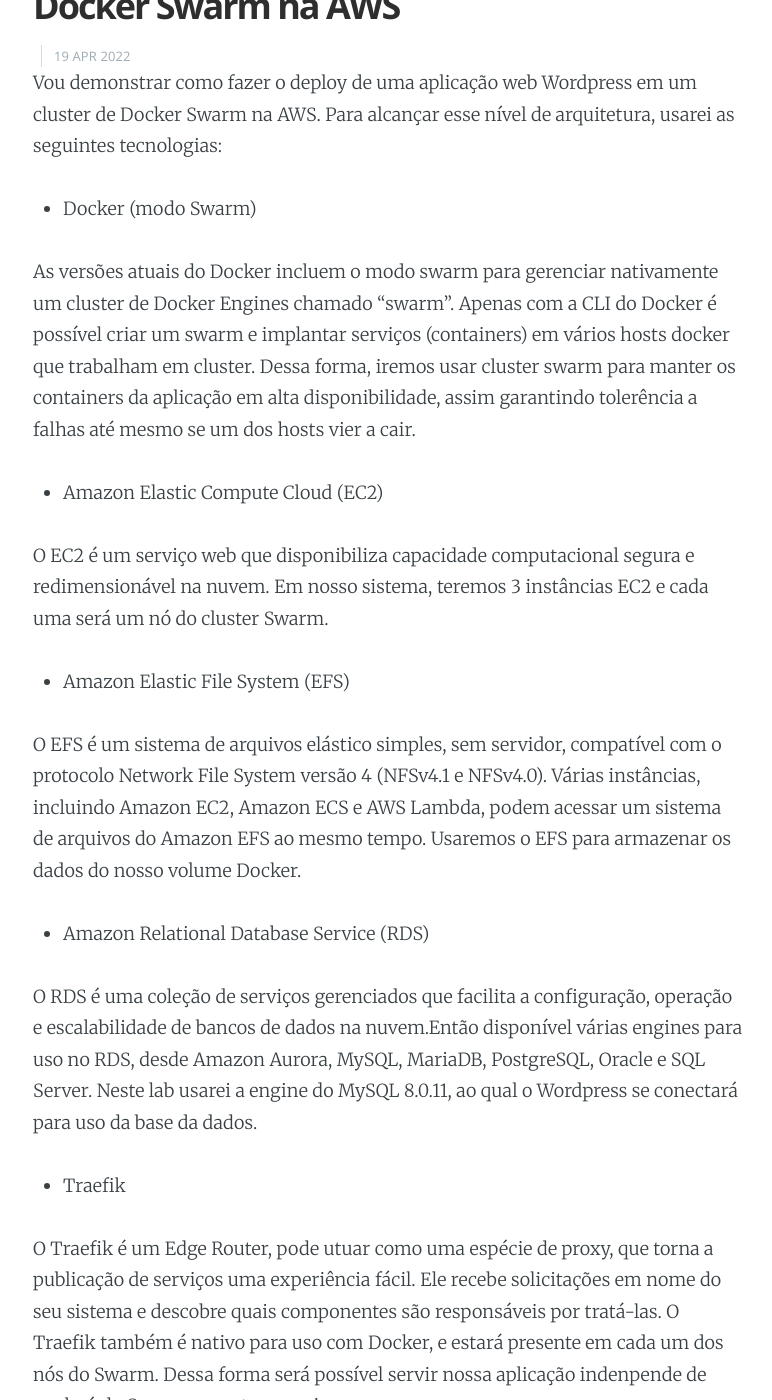
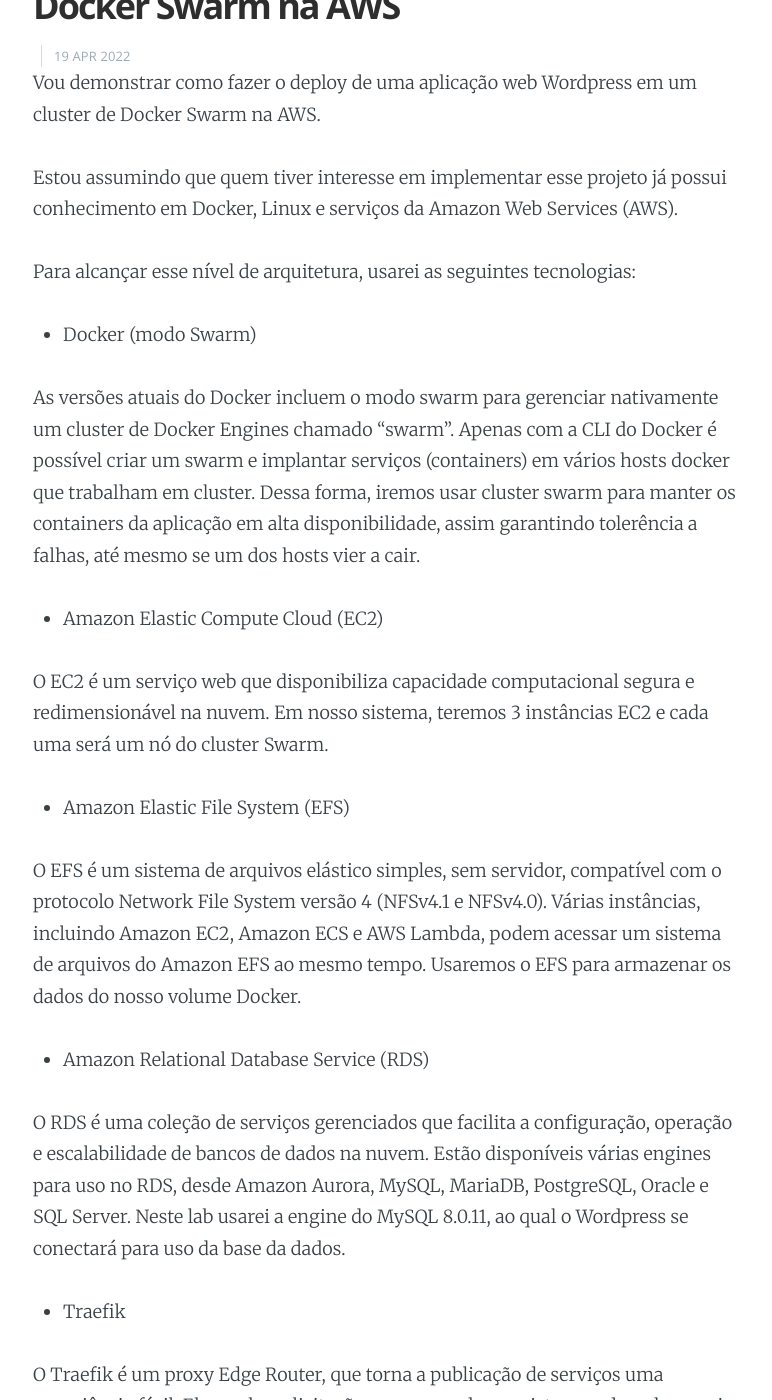
Before and after one commit to kessix/kessix.github.io, a Jekyll site: the page built from _posts/2022-04-19-deploy-app-dockerswarm-aws.md, in a window 1280 px wide and 1400 px high, scrolled down 234 px. Shown: the whole window, without its empty margins (252-1024 px from the left). Built offline with Jekyll 4.4.1, drawn with Linux system fonts in a browser that asks for light colours; some of the changed text lies outside the part shown.

Commit message:
post webapp

````diff
--- a/_posts/2022-04-19-deploy-app-dockerswarm-aws.md
+++ b/_posts/2022-04-19-deploy-app-dockerswarm-aws.md
@@ -6,11 +6,14 @@
 ---
 
 Vou demonstrar como fazer o deploy de uma aplicação web Wordpress em um cluster de Docker Swarm na AWS.
+
+Estou assumindo que quem tiver interesse em implementar esse projeto já possui conhecimento em Docker, Linux e serviços da Amazon Web Services (AWS).
+
 Para alcançar esse nível de arquitetura, usarei as seguintes tecnologias:
 
 - Docker (modo Swarm)
 
-As versões atuais do Docker incluem o modo swarm para gerenciar nativamente um cluster de Docker Engines chamado "swarm". Apenas com a CLI do Docker é possível criar um swarm e implantar serviços (containers) em vários hosts docker que trabalham em cluster. Dessa forma, iremos usar cluster swarm para manter os containers da aplicação em alta disponibilidade, assim garantindo tolerência a falhas até mesmo se um dos hosts vier a cair.
+As versões atuais do Docker incluem o modo swarm para gerenciar nativamente um cluster de Docker Engines chamado "swarm". Apenas com a CLI do Docker é possível criar um swarm e implantar serviços (containers) em vários hosts docker que trabalham em cluster. Dessa forma, iremos usar cluster swarm para manter os containers da aplicação em alta disponibilidade, assim garantindo tolerência a falhas, até mesmo se um dos hosts vier a cair.
 
 - Amazon Elastic Compute Cloud (EC2)
 
@@ -22,11 +25,11 @@
 
 - Amazon Relational Database Service (RDS)
 
-O RDS é uma coleção de serviços gerenciados que facilita a configuração, operação e escalabilidade de bancos de dados na nuvem.Então disponível várias engines para uso no RDS, desde Amazon Aurora, MySQL, MariaDB, PostgreSQL, Oracle e SQL Server. Neste lab usarei a engine do MySQL 8.0.11, ao qual o Wordpress se conectará para uso da base da dados.
+O RDS é uma coleção de serviços gerenciados que facilita a configuração, operação e escalabilidade de bancos de dados na nuvem. Estão disponíveis várias engines para uso no RDS, desde Amazon Aurora, MySQL, MariaDB, PostgreSQL, Oracle e SQL Server. Neste lab usarei a engine do MySQL 8.0.11, ao qual o Wordpress se conectará para uso da base da dados.
 
 - Traefik
 
-O Traefik é um Edge Router, pode utuar como uma espécie de proxy, que torna a publicação de serviços uma experiência fácil. Ele recebe solicitações em nome do seu sistema e descobre quais componentes são responsáveis por tratá-las. O Traefik também é nativo para uso com Docker, e estará presente em cada um dos nós do Swarm. Dessa forma será possível servir nossa aplicação indenpende de qual nó do Swarm executa o serviço.
+O Traefik é um proxy Edge Router, que torna a publicação de serviços uma experiência fácil. Ele recebe solicitações em nome do seu sistema e descobre quais componentes são responsáveis por tratá-las. O Traefik também é nativo para uso com Docker, e estará presente em cada um dos nós do Swarm. Dessa forma será possível servir nossa aplicação independente de qual nó do Swarm execute o serviço.
 
 - Wordpress
 
@@ -53,7 +56,7 @@
 - node03 - 172.31.26.68
 
 As três instâncias estão na mesma VPC (Virtual Private Cloud) sob o CIDR 172.31.0.0/16.
-Além disso, atrelado a VPC onde estão os hosts EC2, criei um Security Group para realizar as devidas liberações das portas dos serviços e protocolos.
+Além disso, atrelado à VPC onde estão os hosts EC2, criei um Security Group para realizar as devidas liberações das portas dos serviços e protocolos.
 
 
 ##### Configuração do Docker Engine
@@ -82,13 +85,13 @@
 $ curl -fsSL https://download.docker.com/linux/ubuntu/gpg | sudo gpg --dearmor -o /usr/share/keyrings/docker-archive-keyring.gpg
 ```
 
-`3. Use o comando a seguir para configurar o repositório estável. Para adicionar o repositório nightly ou test, adicione a palavra nightly ou test (ou ambos) após a palavra stable nos comandos abaixo.`
+`3. Use o comando a seguir para configurar o repositório estável. Para adicionar o repositório nightly ou test, adicione a palavra nightly ou test (ou ambos) após a palavra stable nos comandos abaixo:`
 
 ```bash
 $  echo "deb [arch=$(dpkg --print-architecture) signed-by=/usr/share/keyrings/docker-archive-keyring.gpg] https://download.docker.com/linux/ubuntu \
   $(lsb_release -cs) stable" | sudo tee /etc/apt/sources.list.d/docker.list > /dev/null
 ```
-`4. Instalando o docker.`
+`4. Instalando o docker:`
 ```bash
 $ sudo apt-get update
 ```
@@ -97,7 +100,7 @@
 $ sudo apt-get install docker-ce docker-ce-cli containerd.io
 ```
 
-`5. Verifique a versão do docker instalada.`
+`5. Verifique a versão do docker instalada:`
 
 ```bash
 $ docker --version
@@ -129,7 +134,7 @@
 - `7946/udp`
 - `4789/udp`
 
-`2. Obtendo token para adicionar o node02 e node03 como nós do tipo manager.`
+`2. Obtendo token para adicionar o node02 e node03 como nós do tipo manager:`
 
 ```bash
 $ docker swarm join-token manager
@@ -151,14 +156,16 @@
 lb8wsbvq *  ip-172-31-88-147   Ready     Active         Leader
 ```
 
-Perceba que um dos hosts está com uma marcação `*`, isso além do próprio status, indica que esse nó é o líder do swarm. No momento que houve uma falha, o swarm automaticamente irá eleger um dos dois outros nós como líder.
+Perceba que um dos hosts está com uma marcação `*`, isso além do próprio status, indica que esse nó é o líder do swarm. No momento em que houver uma falha com um líder atual do cluster, o swarm automaticamente irá eleger um novo líder.
 
-Nosso cluster já está pronto! Agora temos que configurar a partição onde ficará os dados do volume docker no AWS EFS e base da dados da aplicação no AWS RDS.
+Nosso cluster já está pronto! :D
 
-`4. Crie uma rede docker com o drive overlay para a aplicação no Swarm`
+Agora temos que configurar a partição onde ficará os dados do volume docker no AWS EFS e a base da dados da aplicação no AWS RDS.
+
+`4. Crie uma rede docker com o drive overlay, essa será a rede que a aplicação web utilizará:`
 
 ```bash
-docker network create --driver overlay webapp-network
+$ docker network create --driver overlay webapp-network
 ```
 
 ##### Criando o Elastic File System (EFS)
@@ -173,7 +180,7 @@
 $ apt install nfs-common
 ```
 
-Primeiramente, crie nos três hosts do swarm um diretório com caminho `/mnt/app-data-vol/`. Copie o comando no painel do EFS para fazer o attach do sistema de arquivos nas instâncias EC2.
+Primeiramente, crie nos três hosts do swarm um diretório com caminho `/mnt/app-data-vol/`. Copie o comando no painel do EFS para fazer o `attach` do sistema de arquivos nas instâncias EC2.
 
 O comando será algo parecido com:
 
@@ -243,7 +250,7 @@
 
 Note que no docker-compose, eu defini dois serviços: `traefik` e `wordpress`.
 
-O primeiro é o serviço do traefik, que será replicado de modo `global`, em outras palavras isso significa que cada nó do swarm terá um container do traefik, dessa forma faremos a descoberta do serviço em todas as EC2.
+O primeiro é o serviço do traefik, que será replicado em modo `global`, em outras palavras isso significa que cada nó do swarm terá um container do traefik, dessa forma faremos a descoberta do serviço em todas as EC2.
 
 ```bash
 services:
````
Also changed, not shown: other parts of _posts/2022-04-19-deploy-app-dockerswarm-aws.md (+4 -2 lines), assets/images/architecture.png, 4 other files.
